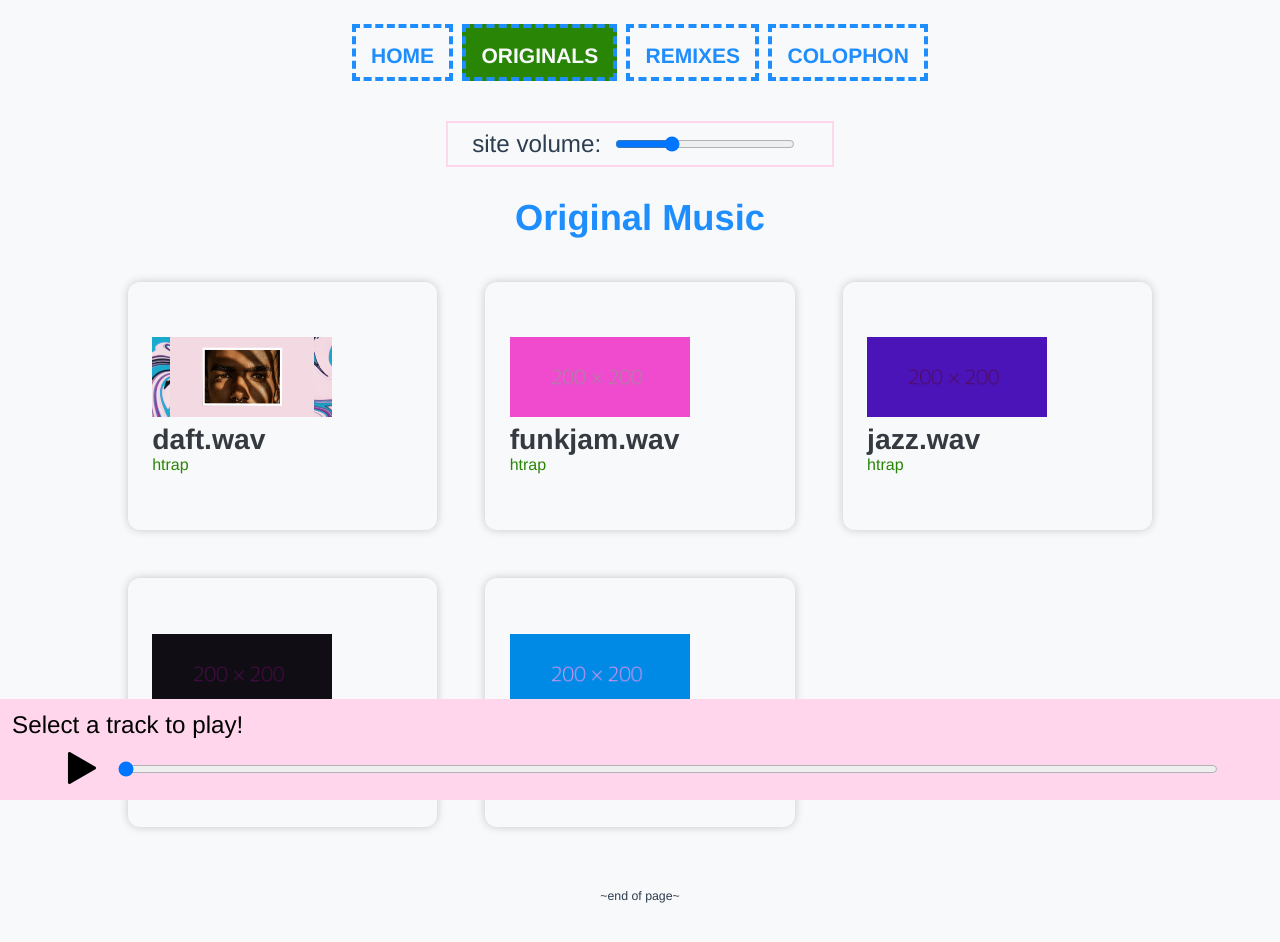
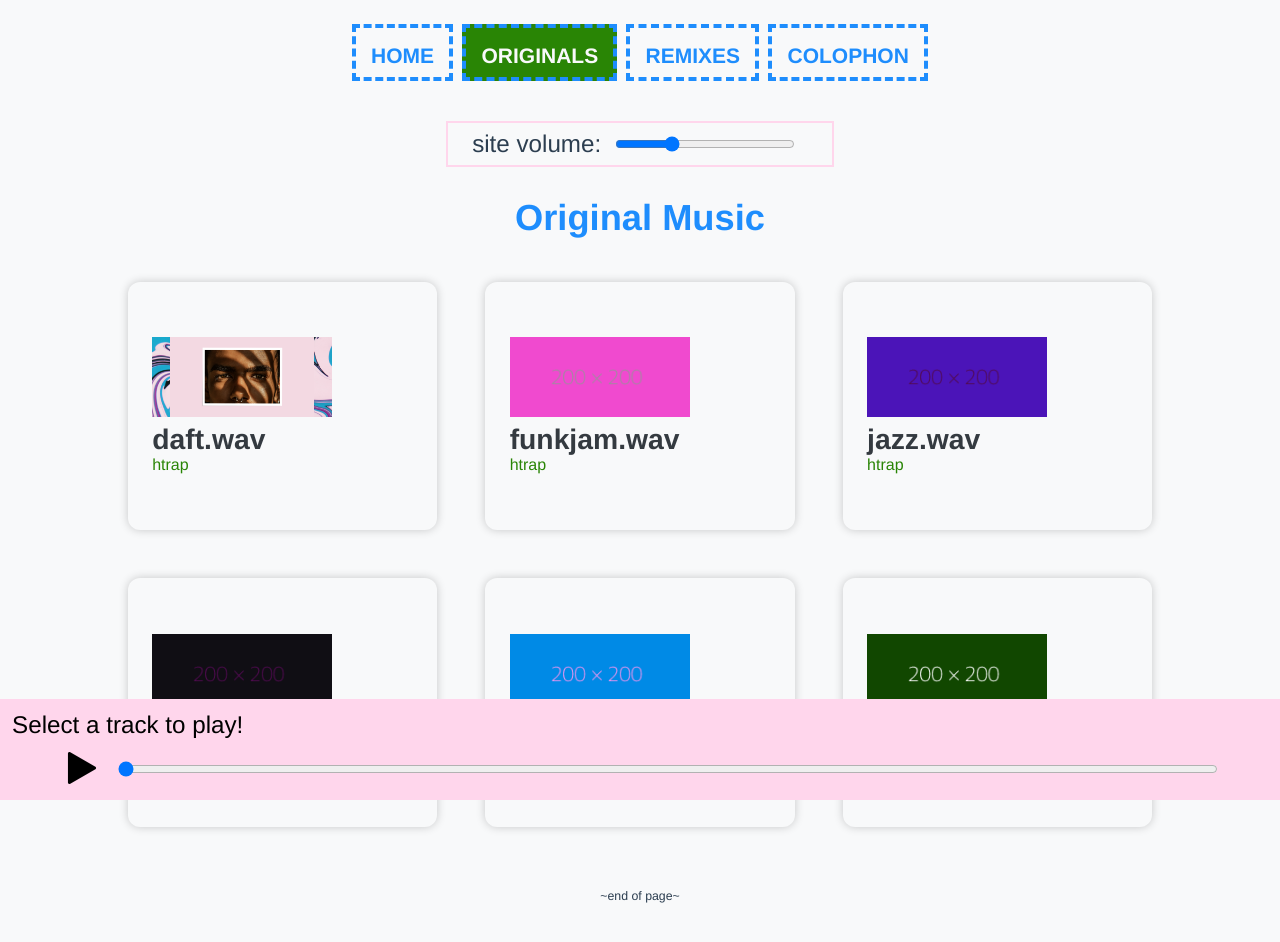
Before and after one commit to partheus/music, a Vue app: page /originals in a window 1280 px wide. Shown: the top 942 px of the page. Built offline with nearby package versions, Linux system fonts and the light colour scheme.

Commit message:
Add new track and update tracklist

```diff
--- a/src/tracks.js
+++ b/src/tracks.js
@@ -40,6 +40,14 @@ const trackData = [
         filename: 'janglebop.wav',
         cover: require('@/assets/album-art/f095f0.png'),
         type: 'original'
+    },
+    {
+        id: 6,
+        title: 'wavy.wav',
+        artist: 'htrap',
+        filename: 'wavyexport.wav',
+        cover: require('@/assets/album-art/ffffff.png'),
+        type: 'original'
     }
     // ... Add more tracks as needed
 ];
```
Also changed, not shown: 1 other file (tests, documents, lock files or other folders).
